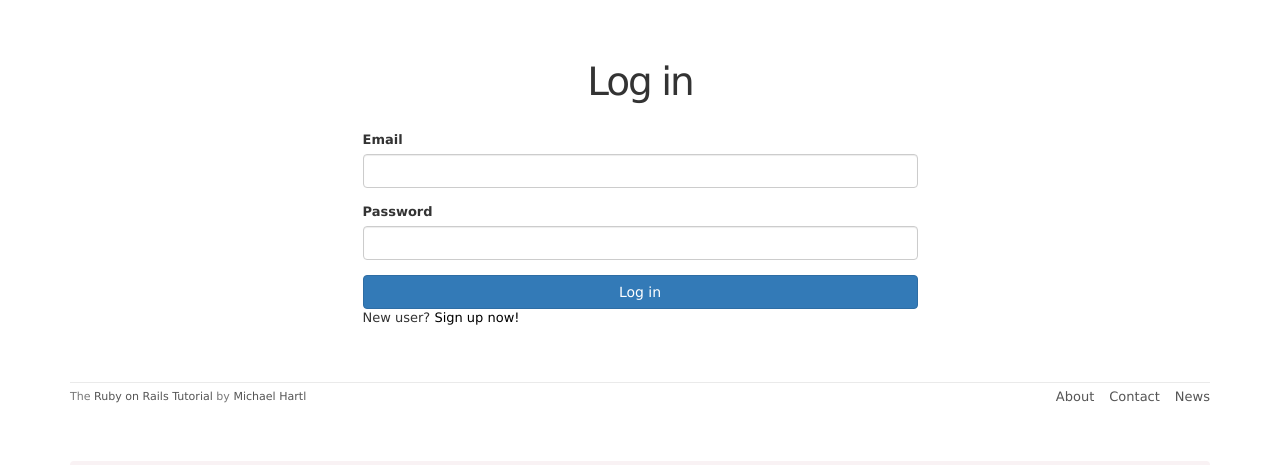
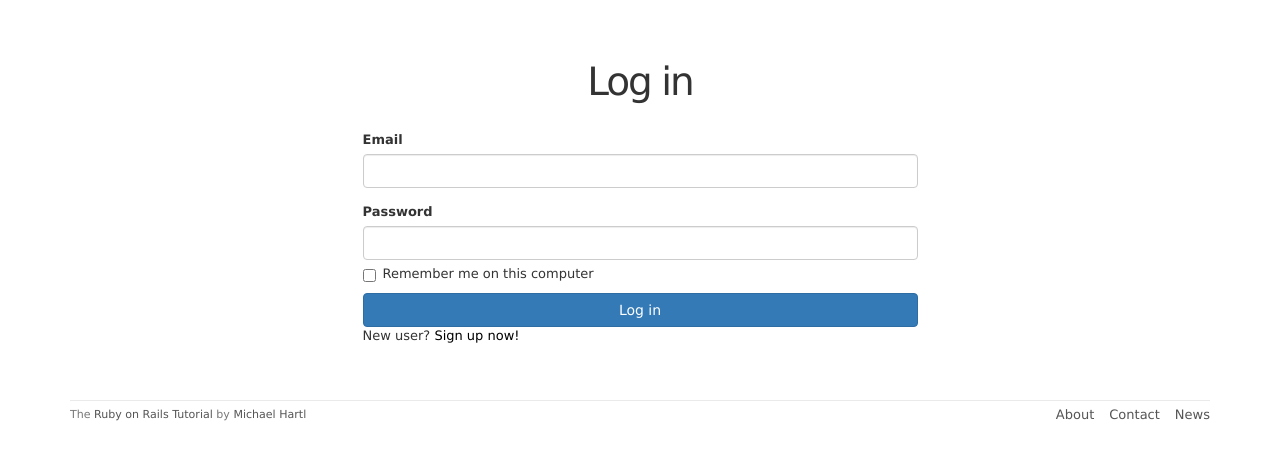
Before and after one commit to HoffmanZheng/Ruby-Demo, a Rails app: page /login in a window 1280 px wide. Shown: the part 51-516 px from the top of the page. Run offline with Rails 7, Linux system fonts and the light colour scheme; style sheets or scripts are compiled from the project's sources; some libraries are stand-ins or nearby versions.

Commit message:
remember_me check_box: log_out in cookies, fix bug multi-window or multi-browser

```diff
--- a/Ruby on Rails/blog/app/assets/stylesheets/custom.scss
+++ b/Ruby on Rails/blog/app/assets/stylesheets/custom.scss
@@ -187,3 +187,17 @@ input {
         color: $state-danger-text;
     }
 }
+
+.checkbox {
+    margin-top: -10px;
+    margin-bottom: 10px;
+    span {
+        margin-left: 20px;
+        font-weight: normal;
+    }
+}
+
+#session_remember_me {
+    width: auto;
+    margin-left: 0;
+}
--- a/Ruby on Rails/blog/app/controllers/sessions_controller.rb
+++ b/Ruby on Rails/blog/app/controllers/sessions_controller.rb
@@ -7,6 +7,8 @@ class SessionsController < ApplicationController
     # return false if any value besides nil and false
     if user && user.authenticate(params[:session][:password])
       log_in user
+      # 根据用户是否勾选 '记住我' 复选框，进行持久会话的逻辑
+      params[:session][:remember_me] == '1' ? remember(user) : forget(user)
       remember user
       redirect_to user   # rails turn that into user_url(user) automatically
     else
@@ -19,7 +21,8 @@ class SessionsController < ApplicationController
   end
 
   def destroy
-    log_out
+    # 防止用户开多个窗口，然后第二次退出报错的问题
+    log_out if logged_in?
     redirect_to root_url
   end
 
--- a/Ruby on Rails/blog/app/helpers/sessions_helper.rb
+++ b/Ruby on Rails/blog/app/helpers/sessions_helper.rb
@@ -26,6 +26,7 @@ module SessionsHelper
     end
 
     def log_out
+        forget(current_user)
         session.delete(:user_id)
         @current_user = nil
     end
@@ -37,4 +38,10 @@ module SessionsHelper
         cookies.permanent.signed[:user_id] = user.id
         cookies.permanent[:remember_token] = user.remember_token
     end
+
+    def forget(user)
+        user.forget
+        cookies.delete(:user_id)
+        cookies.delete(:remember_token)
+    end
 end
--- a/Ruby on Rails/blog/app/models/user.rb
+++ b/Ruby on Rails/blog/app/models/user.rb
@@ -43,6 +43,12 @@ class User < ApplicationRecord
     # 根据请求中的记忆令牌验证用户身份
     def authenticate?(remember_token)
         # 这里的 `remember_digest` 等同于 `self.remember_digest`
+        return false if remember_digest.nil?
         BCrypt::Password.new(remember_digest).is_password?(remember_token)
     end
+
+    # 清除持久会话中的记忆令牌摘要
+    def forget
+        update_attribute(:remember_digest, nil)
+    end
 end
--- a/Ruby on Rails/blog/app/views/sessions/new.html.erb
+++ b/Ruby on Rails/blog/app/views/sessions/new.html.erb
@@ -13,6 +13,11 @@
             <%= f.label :password %>
             <%= f.password_field :password, class: 'form-control' %>
 
+            <%= f.label :remember_me, class: "checkbox inline" do %>
+                <%= f.check_box :remember_me %>
+                <span>Remember me on this computer</span>
+            <% end %>
+
             <%= f.submit "Log in", class: "btn btn-primary" %>
         <% end %>
 
```
Also changed, not shown: Ruby on Rails/blog/test/integration/users_login_test.rb (+5 -0 lines), Ruby on Rails/blog/test/models/user_test.rb (+7 -0 lines).
